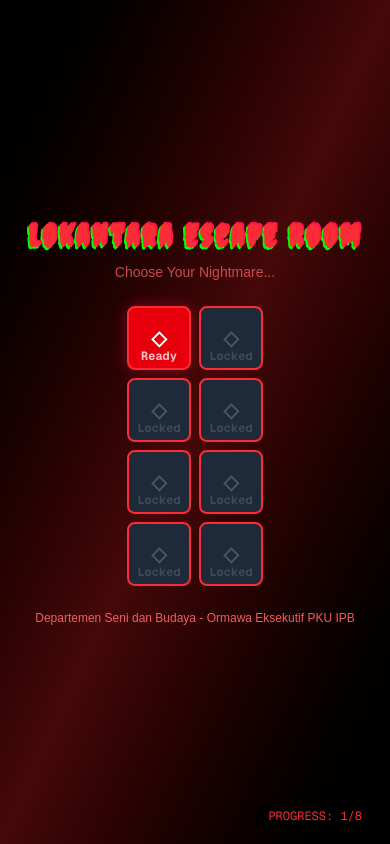
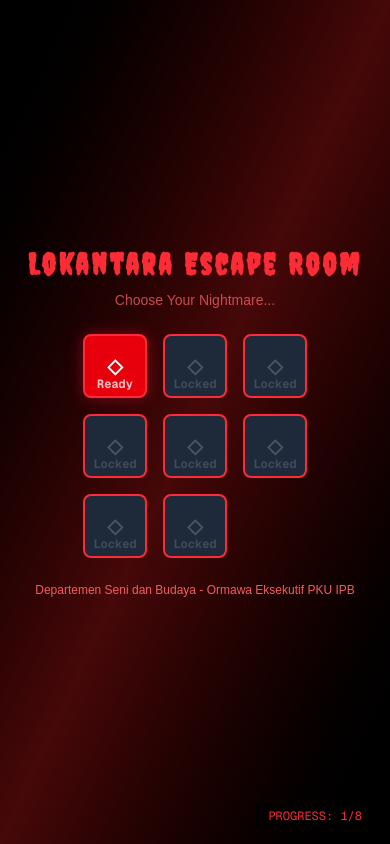
Before and after one commit to anasnasuhaaa/lokantara-escape-room, a Next.js app: page / in a window 390 px wide. Built offline with nearby package versions, Linux system fonts and the light colour scheme; a web font is replaced by a local one.

Commit message:
fix: update font

```diff
--- a/app/components/QuizCard.tsx
+++ b/app/components/QuizCard.tsx
@@ -10,6 +10,7 @@ interface QuizCardProps {
   onBack: () => void;
   onCorrect: () => void;
 }
+
 
 type ResultType = 'none' | 'correct' | 'wrong';
 
@@ -84,7 +85,12 @@ export const QuizCard: React.FC<QuizCardProps> = ({ quiz, stage, onBack, onCorre
             ${result === 'correct'
                 ? ' text-green-400'
                 : ' text-red-400 '
-              }`} style={{ fontFamily: "creepster, cursive" }}>
+              }`}
+              style={{
+                fontFamily: "Nosifer, cursive",
+                textTransform: "capitalize"
+              }}
+            >
               {quiz.question}
             </h2>
             {/* {quiz.hint && (
--- a/app/components/StageGrid.tsx
+++ b/app/components/StageGrid.tsx
@@ -13,7 +13,7 @@ export const StageGrid: React.FC<StageGridProps> = ({ currentStage, onStageClick
       {/* Title */}
       <div className="mb-6 sm:mb-8 md:mb-12 lg:mb-16 text-center px-4">
         <h1
-          className="text-3xl sm:text-4xl md:text-5xl lg:text-6xl font-bold mb-2 sm:mb-3 md:mb-4 tracking-widest text-red-500 glitch"
+          className="text-3xl sm:text-4xl md:text-5xl lg:text-6xl font-bold mb-2 sm:mb-3 md:mb-4 tracking-widest text-red-500"
           style={{ fontFamily: "creepster, cursive" }}
         >
           Lokantara Escape Room
@@ -24,7 +24,7 @@ export const StageGrid: React.FC<StageGridProps> = ({ currentStage, onStageClick
       </div>
 
       {/* Stage Grid */}
-      <div className="grid grid-cols-2 sm:grid-cols-3 md:grid-cols-4 lg:grid-cols-5 gap-2 sm:gap-3 md:gap-4 lg:gap-6 px-3 sm:px-4 md:px-6">
+      <div className="grid grid-cols-3 sm:grid-cols-3 md:grid-cols-4 lg:grid-cols-5 gap-4 sm:gap-3 md:gap-4 lg:gap-6 px-3 sm:px-4 md:px-6">
         {[1, 2, 3, 4, 5, 6, 7, 8].map((stage) => (
           <button
             key={stage}
--- a/app/layout.tsx
+++ b/app/layout.tsx
@@ -19,7 +19,7 @@ const geistMono = Geist_Mono({
 
 
 export const metadata: Metadata = {
-  title: "Horror Quiz - Nightmarish Challenges",
+  title: "Lokantara Escape Room",
   description: "Interactive horror-themed quiz with 5 spine-chilling stages. Test your nerve if you dare...",
   viewport: {
     width: 'device-width',
--- a/app/lib/quizData.ts
+++ b/app/lib/quizData.ts
@@ -8,14 +8,13 @@ export interface Quiz {
 export const quizzes: Quiz[] = [
   {
     id: 1,
-    question:
-      "Nama kabinet Ormawa Ekse sekarang?",
+    question: "Nama kabinet Ormawa Ekse sekarang?",
     correctAnswer: "astana angkasa",
     hint: "A dark place with a dark name...",
   },
   {
     id: 2,
-    question: "Departemen yang request website ini (singkatannya)?",
+    question: "Departemen yang request website ini (singkatan)?",
     correctAnswer: "senbud",
     hint: "An unlucky number...",
   },
@@ -33,11 +32,11 @@ export const quizzes: Quiz[] = [
   },
   {
     id: 5,
-    question: "Nama panggilan ketua Ormawa Ekse sekarang?",
-    correctAnswer: "erpe",
+    question: "Tahun IPB didiriikan?",
+    correctAnswer: "1963",
     hint: "Don't forget... they want you to...",
   },
-   {
+  {
     id: 6,
     question: "Harsakala warna biru di MPKMB 62?",
     correctAnswer: "jalasera",
```
